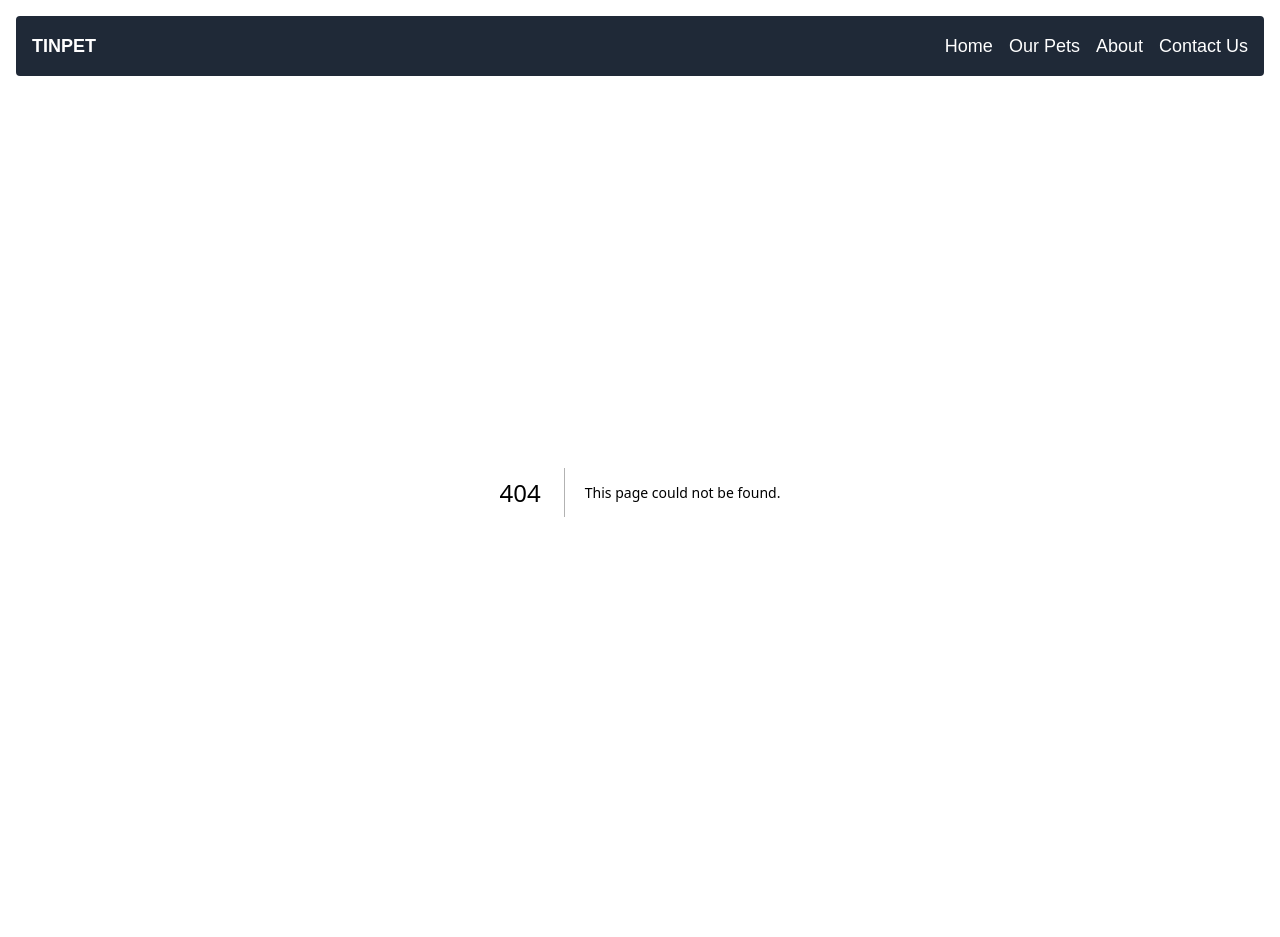
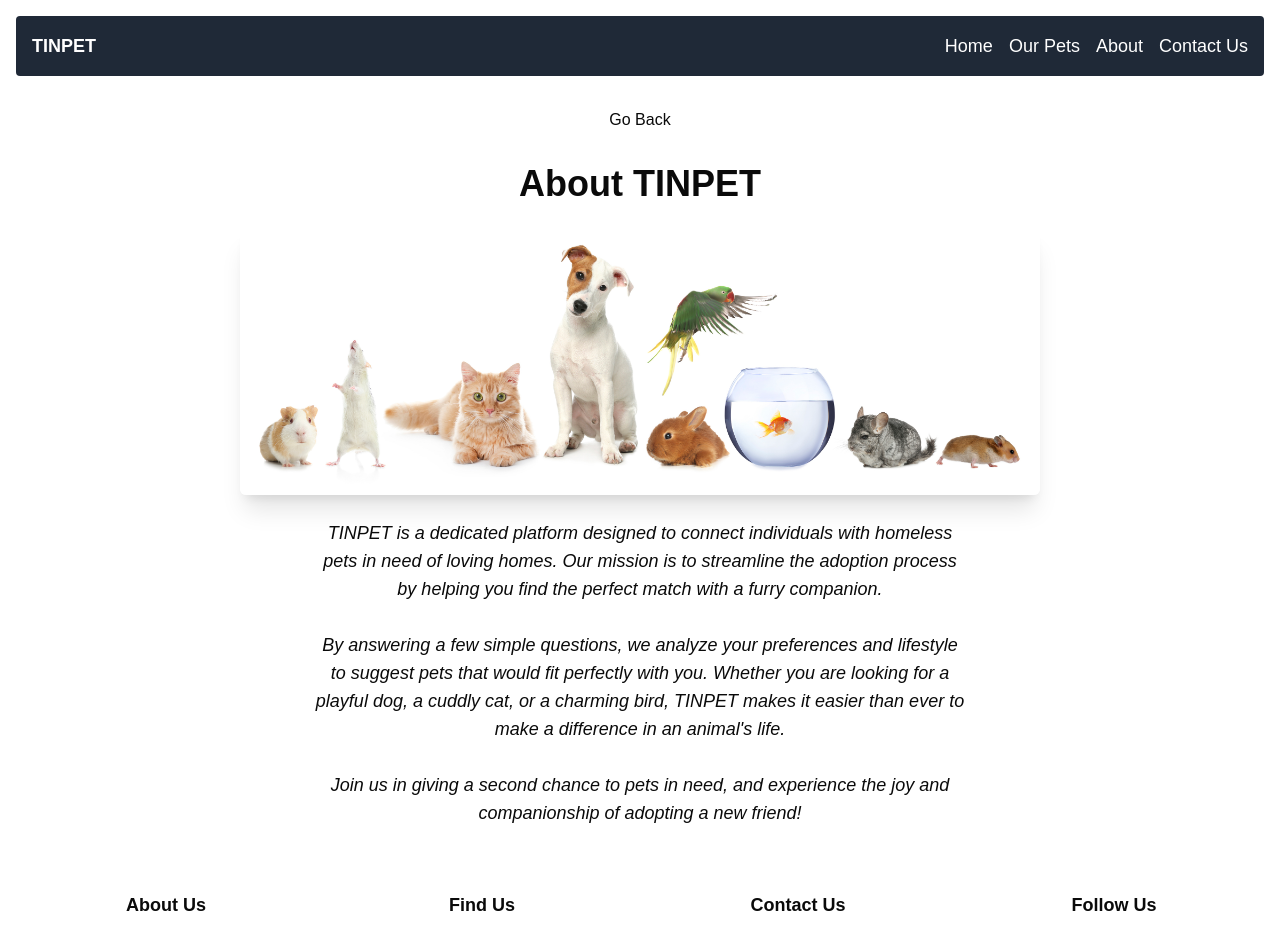
Before and after one commit to vanaspereneefje/Tinpets, a Next.js app: page /about in a window 1280 px wide. Before the commit this address had no page. Shown: the top 937 px of the page. Built offline with nearby package versions, Linux system fonts and the light colour scheme.

Commit message:
Create about page

```diff
--- /dev/null
+++ b/app/about/page.jsx
@@ -0,0 +1,36 @@
+"use client";
+
+import React from 'react';
+import Image from 'next/image';
+import { useRouter } from 'next/navigation';
+
+const AboutPage = () => {
+  const router = useRouter();
+
+  return (
+    <div className="flex flex-col items-center justify-center p-4">
+
+      <nav className="mb-8">
+        <button onClick={() => router.back()} className='hover:underline'>Go Back</button>
+      </nav>
+
+      <h1 className="text-4xl font-bold mb-6">About TINPET</h1>
+
+
+      <div className="mb-6">
+        <Image src="/about-img.jpg" alt="About TINPET" width={800} height={300} className="rounded-md shadow-xl " />
+      </div>
+
+
+      <p className="text-lg text-center max-w-prose italic">
+        TINPET is a dedicated platform designed to connect individuals with homeless pets in need of loving homes. Our mission is to streamline the adoption process by helping you find the perfect match with a furry companion.
+        <br /><br />
+        By answering a few simple questions, we analyze your preferences and lifestyle to suggest pets that would fit perfectly with you. Whether you are looking for a playful dog, a cuddly cat, or a charming bird, TINPET makes it easier than ever to make a difference in an animal&apos;s life.
+        <br /><br />
+        Join us in giving a second chance to pets in need, and experience the joy and companionship of adopting a new friend!
+      </p>
+    </div>
+  );
+};
+
+export default AboutPage;
```
